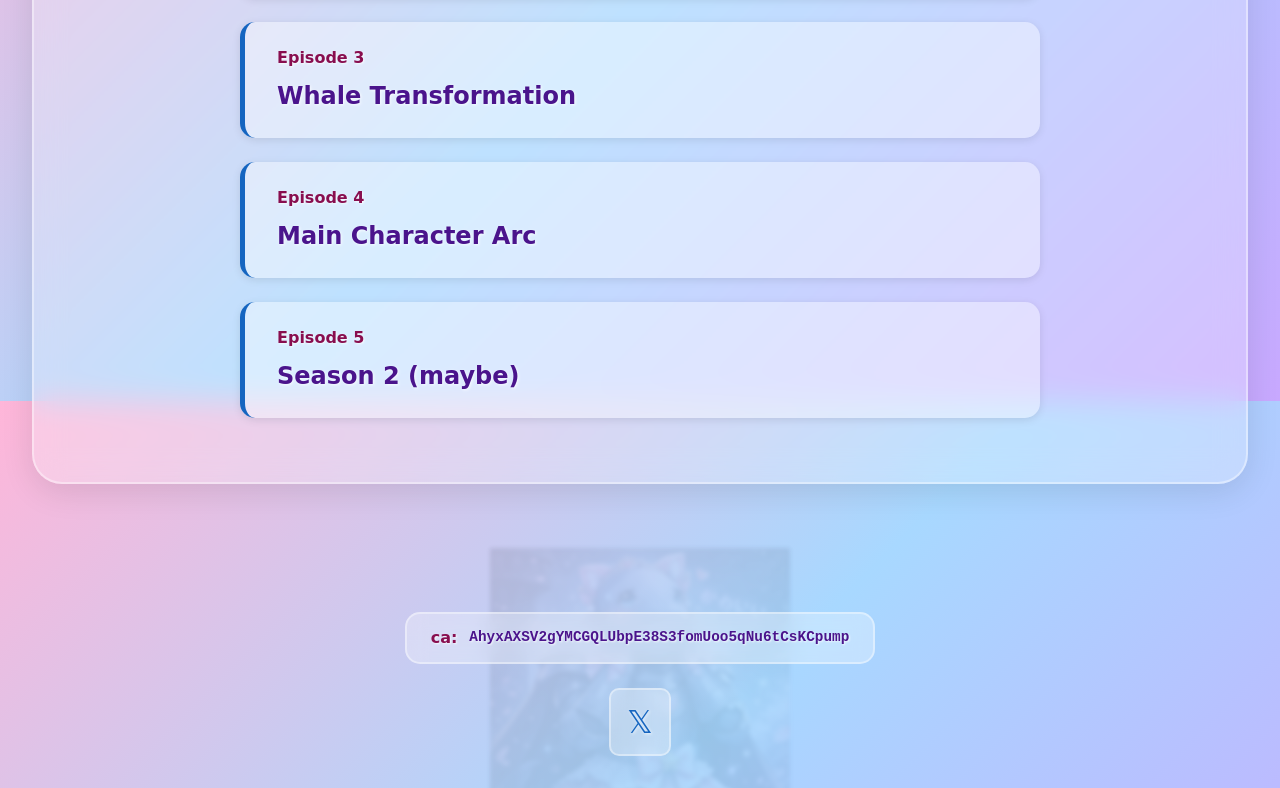
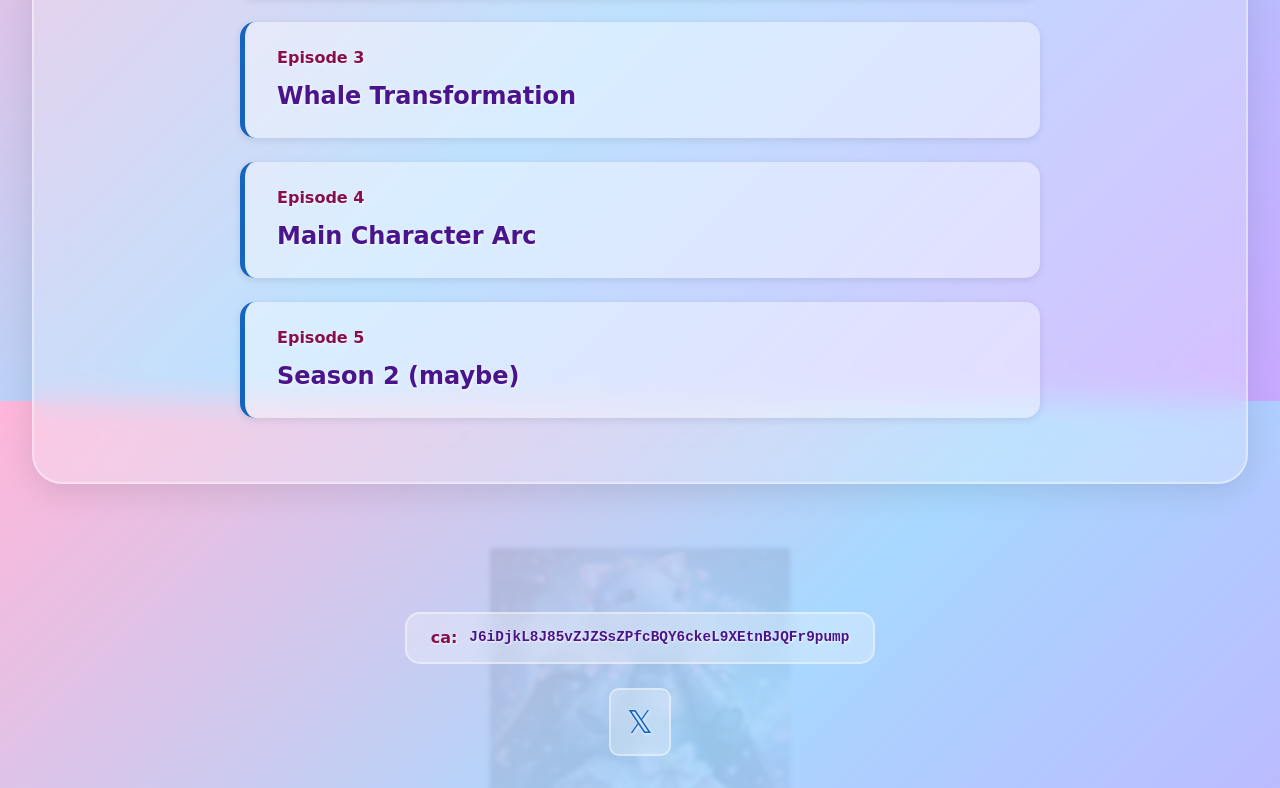
Before and after one commit to a05cramer-ctrl/anim, a React (Vite) app: page / in a window 1280 px wide. Shown: the part 2799-3587 px from the top of the page. Built offline with nearby package versions, Linux system fonts and the light colour scheme.

Commit message:
Update contract address in App component

```diff
--- a/src/App.tsx
+++ b/src/App.tsx
@@ -5,7 +5,7 @@ import './App.css'
 function App() {
   const [subheadlineIndex, setSubheadlineIndex] = useState(0)
   const [copied, setCopied] = useState(false)
-  const contractAddress = "AhyxAXSV2gYMCGQLUbpE38S3fomUoo5qNu6tCsKCpump"
+  const contractAddress = "J6iDjkL8J85vZJZSsZPfcBQY6ckeL9XEtnBJQFr9pump"
   const subheadlines = [
     "Too cute to dump.",
     "Kawaii liquidity.",
```
